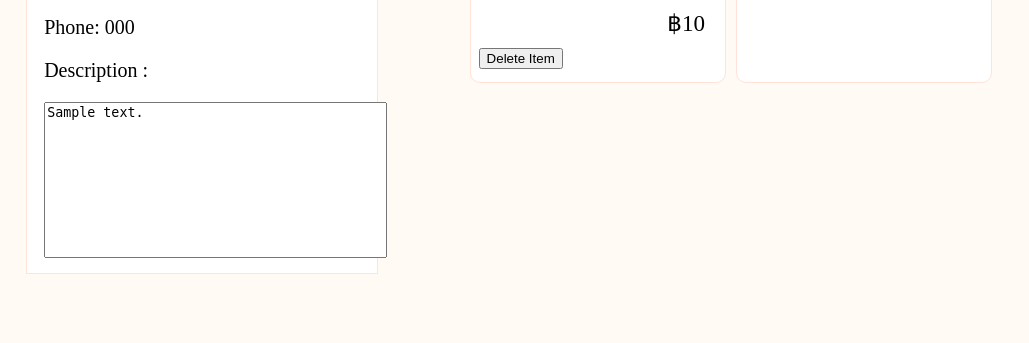
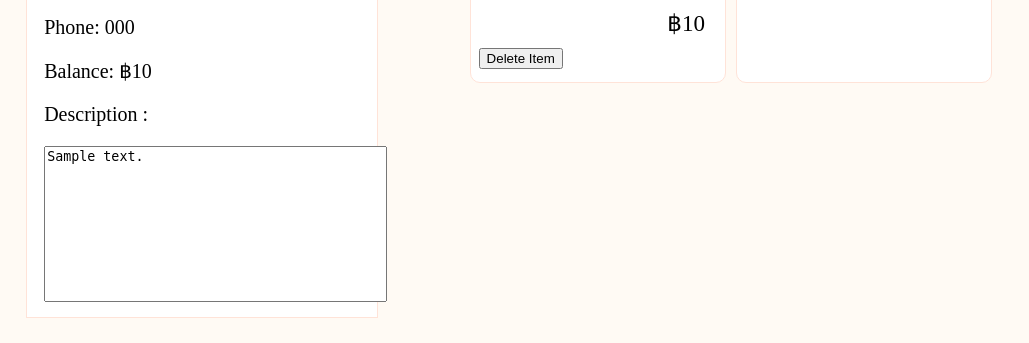
Before and after one commit to 6410685090/TUSwapMarket, a Django app: page /profile in a window 1280 px wide. Shown: the part 457-800 px from the top of the page, without its empty margins (0-1029 px from the left). Run offline with Django 4.2, Linux system fonts and the light colour scheme; a user stored in the database is signed in; tables that the repository leaves empty hold one stand-in row (values such as "Sample post"); grey boxes marked "Sample" are stand-in pictures.

Commit message:
show balance

```diff
--- a/user/templates/user/profile.html
+++ b/user/templates/user/profile.html
@@ -20,10 +20,9 @@
                 <p>Username: {{ user.username }}</p>
                 <p>Email: {{ user.email }}</p>
                 <p>Phone: {{ user.phone }}</p>
-                {% if user.userdescription != None %}
+                <p>Balance: ฿{{ user.coins_balance }}</p>
                 <p>Description :</p>
                 <textarea rows="10" cols="40" readonly style="resize: none; outline: none;">{{ user.userdescription }}</textarea>
-                {% endif %}
             </div>
         </div>
     </div>
```
